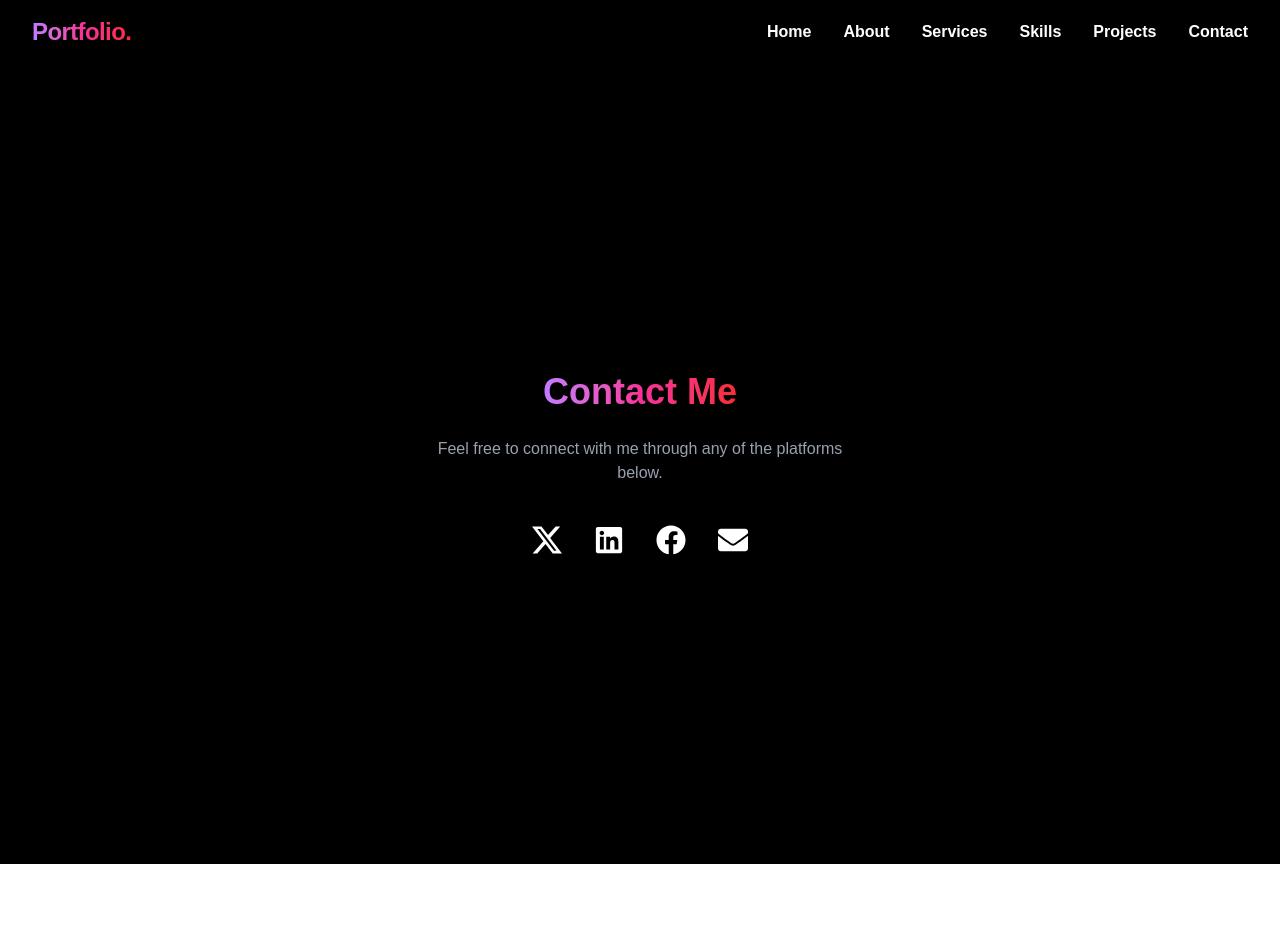
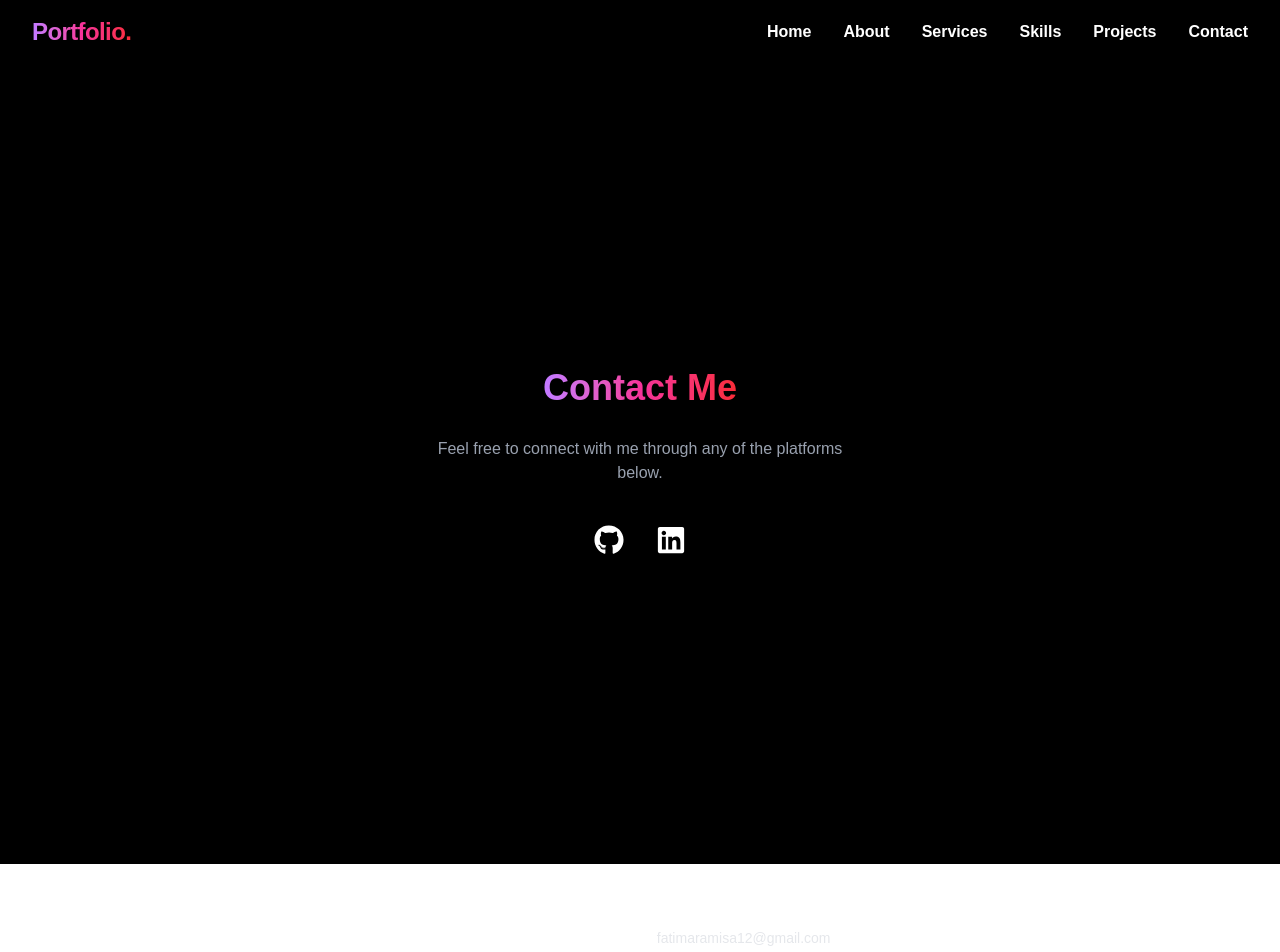
Before and after one commit to RamisaFatima2005/portfolio, a Next.js app: page /contact in a window 1280 px wide. Shown: the top 952 px of the page. Before the commit the page ends 864 px from the top, so only its background shows below. Built offline with nearby package versions, Linux system fonts and the light colour scheme.

Commit message:
Initial Commit

```diff
--- /dev/null
+++ b/components/Footer.tsx
@@ -0,0 +1,12 @@
+export default function Footer() {
+  return (
+      <div className=" text-white py-6 m-10 max-w-7xl mx-auto px-4 text-center">
+        <p className="text-sm">
+          &copy; {new Date().getFullYear()} Ramisa Fatima. Contact:
+          <a href="mailto:youremail@example.com" className="text-gray-200 hover:underline ml-1">
+            fatimaramisa12@gmail.com
+          </a>
+        </p>
+      </div>
+  );
+}
--- a/src/app/contact/page.tsx
+++ b/src/app/contact/page.tsx
@@ -1,7 +1,7 @@
 "use client";
 import React from "react";
 import Link from "next/link";
-import { FaLinkedin, FaFacebook, FaEnvelope } from "react-icons/fa";
+import { FaLinkedin, FaFacebook, FaEnvelope, FaGithub } from "react-icons/fa";
 import { SiX } from "react-icons/si"; // X (Twitter) icon
 
 const Contact = () => {
@@ -16,20 +16,12 @@ const Contact = () => {
       </p>
 
       <div className="flex space-x-8 text-3xl">
-        <Link href="https://x.com/ramisafatima_05" className="hover:text-gray-400 transition" passHref>
-            <SiX />
+        <Link href="https://github.com/RamisaFatima2005" className="hover:text-zinc-400 transition" passHref>
+            <FaGithub />
         </Link>
 
         <Link href="https://www.linkedin.com/in/ramisa-fatima-8639822b8/" className="hover:text-blue-500 transition" passHref>
             <FaLinkedin />
-        </Link>
-
-        <Link href="https://facebook.com/yourusername" className="hover:text-blue-600 transition" passHref>
-            <FaFacebook />
-        </Link>
-
-        <Link href="mailto:fatimaramisa12@gmail.com" className="hover:text-red-400 transition" passHref>
-            <FaEnvelope />
         </Link>
       </div>
     </section>
--- a/src/app/layout.tsx
+++ b/src/app/layout.tsx
@@ -2,6 +2,7 @@ import type { Metadata } from "next";
 import { Geist, Geist_Mono } from "next/font/google";
 import "./globals.css";
 import Navbar from "../../components/Navbar";
+import Footer from "../../components/Footer";
 
 const geistSans = Geist({
   variable: "--font-geist-sans",
@@ -30,6 +31,7 @@ export default function RootLayout({
       >
         <Navbar/>
         {children}
+        <Footer />
       </body>
     </html>
   );
```
